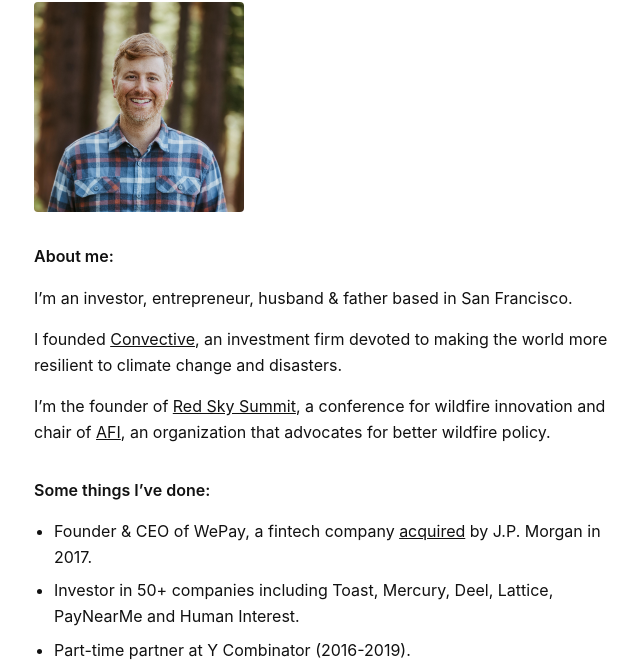
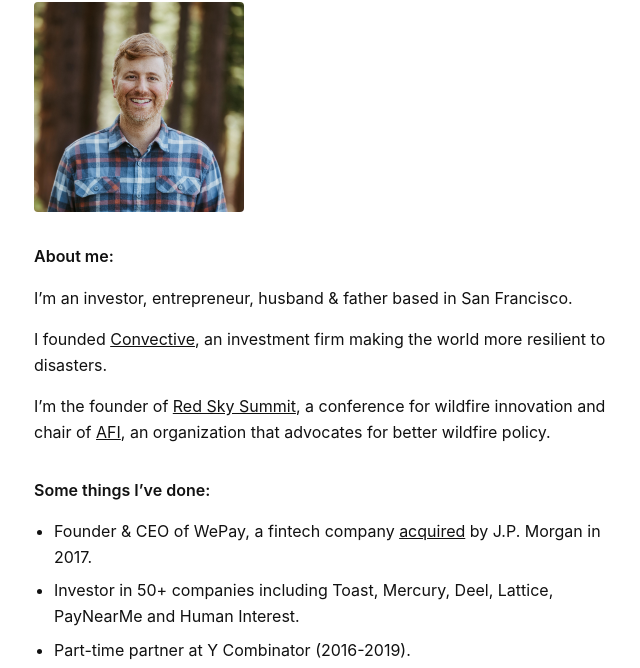
Before and after one commit to billclerico/personal, a plain HTML site: page index.html in a window 1280 px wide. Shown: the part 110-778 px from the top of the page, without its empty margins (306-946 px from the left). Drawn offline with Linux system fonts and the light colour scheme.

Commit message:
Update index.html
copy cleanup

```diff
--- a/index.html
+++ b/index.html
@@ -53,7 +53,7 @@
     <p class="section-heading">About me:</p>
     <p>I’m an investor, entrepreneur, husband &amp; father based in San Francisco.</p>
 
-    <p>I founded <a href="https://convectivecapital.com" target="_blank">Convective</a>, an investment firm devoted to making the world more resilient to climate change and disasters.</p>
+    <p>I founded <a href="https://convectivecapital.com" target="_blank">Convective</a>, an investment firm making the world more resilient to disasters.</p>
     <p>I’m the founder of <a href="https://redskysummit.com" target="_blank">Red Sky Summit</a>, a conference for wildfire innovation and chair of <a href="https://firetechinnovation.org" target="_blank">AFI</a>, an organization that advocates for better wildfire policy.</p>
 
     <p class="section-heading">Some things I’ve done:</p>
```
